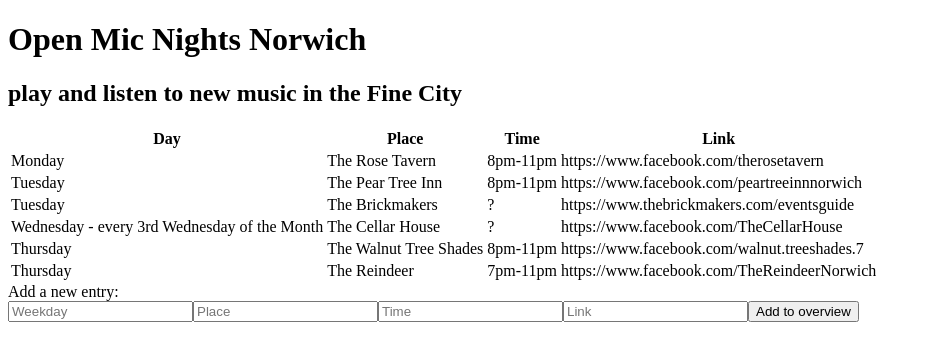
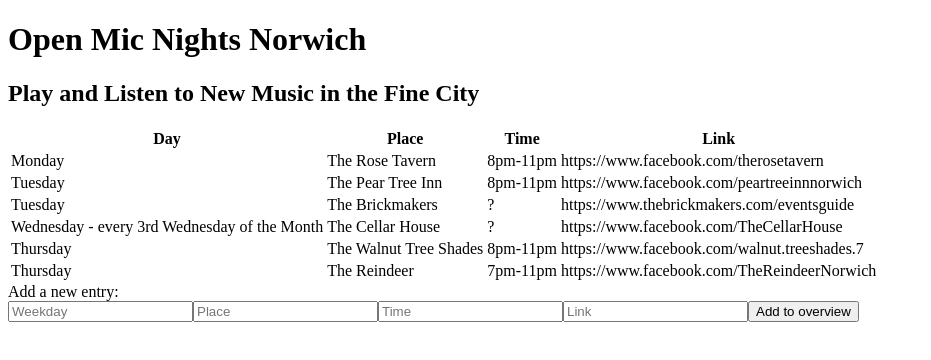
Before and after one commit to jonas-diete/norwich-open-mics, a React (Create React App) app: page / in a window 1280 px wide. Shown: the top 360 px of the page, without its empty margins (0-931 px from the left). Built offline with nearby package versions, Linux system fonts and the light colour scheme.

Commit message:
improved subheading

```diff
--- a/src/Header.js
+++ b/src/Header.js
@@ -4,7 +4,7 @@
   return (
     <>
       <h1>Open Mic Nights Norwich</h1>
-      <h2>play and listen to new music in the Fine City</h2>
+      <h2>Play and Listen to New Music in the Fine City</h2>
     </>
   );
 }
```
